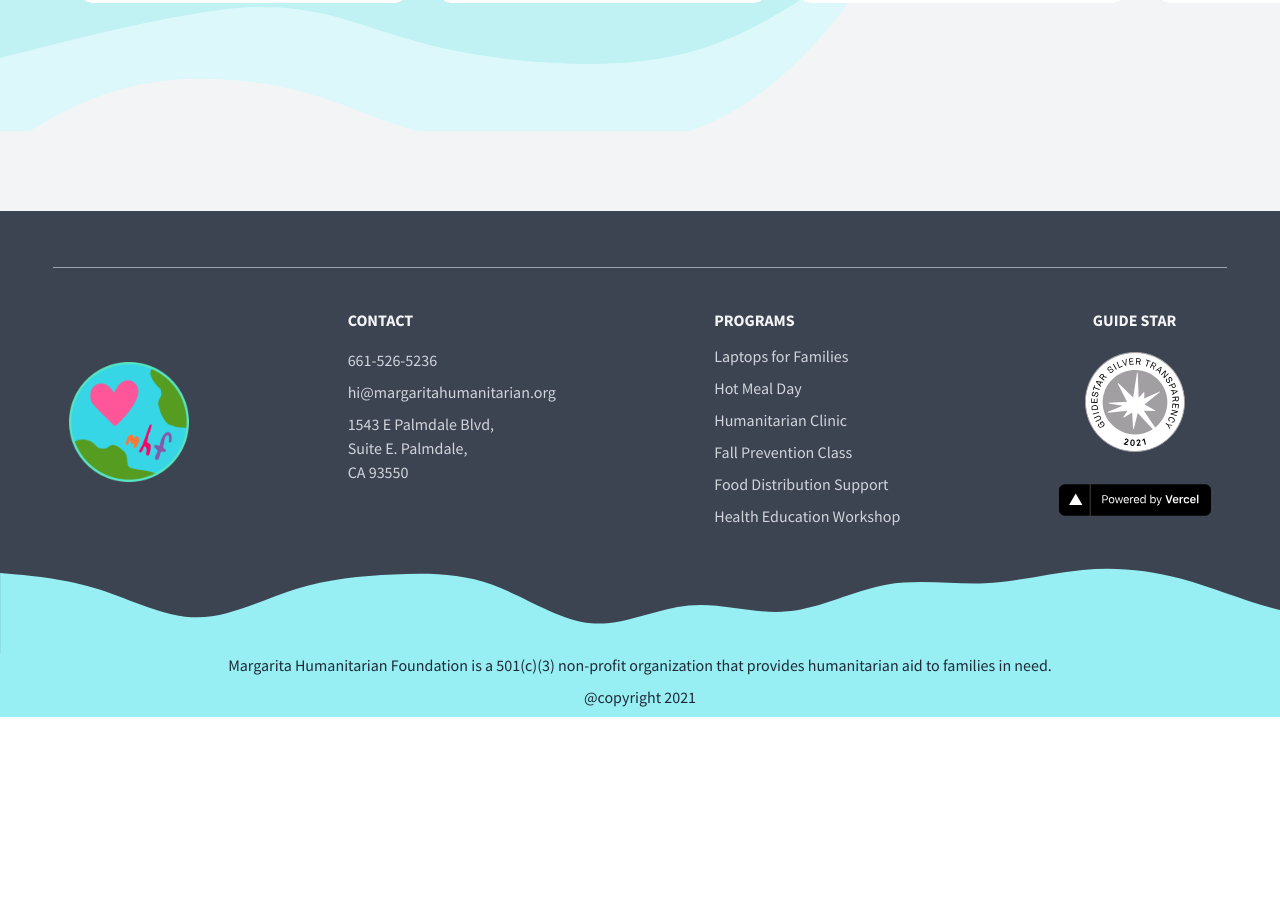
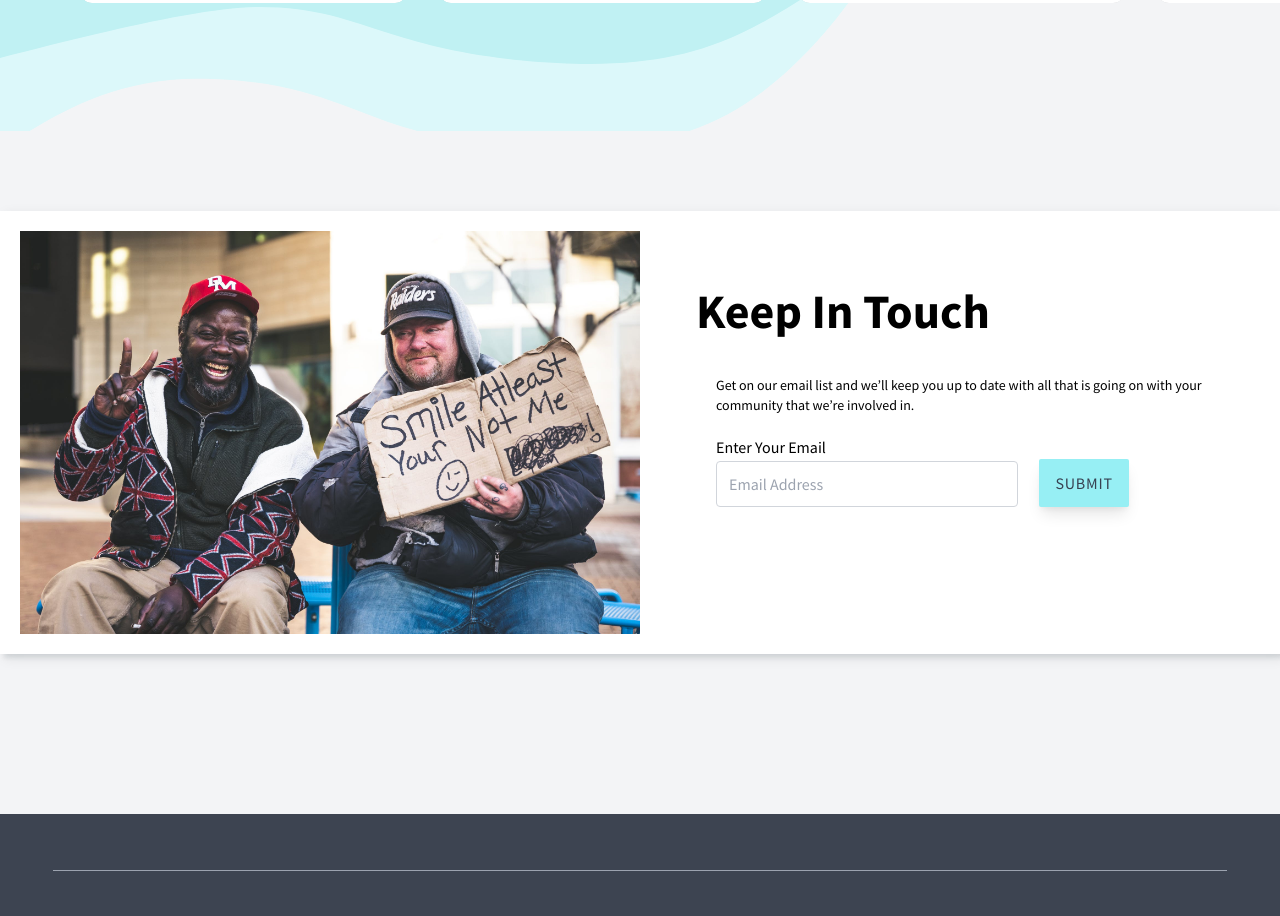
Before and after one commit to margaritahumanitarian/helpafamily, a Next.js app: page / in a window 1280 px wide. Shown: the part 2000-2916 px from the top of the page. Before the commit the page ends 2717 px from the top, so only its background shows below. Built offline with nearby package versions, Linux system fonts and the light colour scheme.

Commit message:
add keep in touch section

```diff
--- a/components/CardsLayout.js
+++ b/components/CardsLayout.js
@@ -1,6 +1,6 @@
 import { AiOutlineLeft, AiOutlineRight } from 'react-icons/ai';
 import React, { useRef } from 'react';
-import SVGCardBackground from './SVGCardBackground';
+import { SVGCardBackground } from './SVGCardBackground';
 import { usePosition } from 'hooks/usePosition';
 
 export default function CardsLayout({ children, description }) {
--- /dev/null
+++ b/components/KeepInTouchSection.js
@@ -0,0 +1,84 @@
+// import { CardAction } from './Card';
+import Image from 'next/image';
+import React from 'react';
+import { SVGPlane } from './SVGCardBackground';
+import { useContextTheme } from 'components/ThemeContext';
+function KeepInTouchSection() {
+  const { cardsBackgroundColor } = useContextTheme();
+  const [input, setInput] = React.useState('');
+
+  const handleSubmit = (e) => {
+    e.preventDefault();
+    console.log('submitting');
+    setInput('');
+  };
+  return (
+    <div className="flex justify-center items-center py-0 pt-20 lg:py-20">
+      <div className={`w-lg lg:p-5 section-box ${cardsBackgroundColor}`}>
+        <div className="grid sm:grid-cols-1 md:grid-cols-2">
+          <Image
+            alt={'Hot Meal Day'}
+            height="260"
+            layout="responsive"
+            objectFit="cover"
+            src={'/images/keepInTouch.jpeg'}
+            width="400"
+          />
+          <SVGPlane className="fixed" />
+          <div className="space-y-3 p-14 lg:pr-10 md:text-left">
+            <h2 className="text-3xl md:text-5xl md:text-left pb-7 font-bold">
+              {'Keep In Touch'}
+            </h2>
+            <div className="z-10 md:pl-5">
+              <p className="text-sm">
+                {
+                  'Get on our email list and we’ll keep you up to date with all that is going on with your community that we’re involved in.'
+                }
+              </p>
+              <p className="pt-5">{'Enter Your Email'}</p>
+              <form className="lg:flex md:items-end" onSubmit={handleSubmit}>
+                <input
+                  className=" appearance-none border border-gray-300 rounded h-full py-3 mb-2 lg:mb-0 mr-0 lg:mr-4 w-full lg:w-3/5 px-3 text-gray-700 leading-tight focus:outline-none focus:shadow-outline"
+                  onChange={(e) => setInput(e.target.value)}
+                  placeholder="Email Address"
+                  type="email"
+                  value={input}
+                />
+                <button
+                  aria-label="donate-btn"
+                  className="btn btn-accent rounded-sm mt-5  btn-size"
+                  type="submit"
+                >
+                  {'Submit'}
+                </button>
+              </form>
+            </div>
+          </div>
+        </div>
+      </div>
+      <style jsx>{`
+        .btn-size {
+          display: flex;
+          margin: 0 5px;
+          overflow-wrap: break-word;
+          word-wrap: break-word;
+          hyphens: auto;
+          white-space: nowrap;
+        }
+        .plane {
+          z-index: -1;
+        }
+        @media (min-width: 768px) {
+          .section-box {
+            max-width: 1280px;
+            box-shadow: rgba(14, 30, 37, 0.082) 4px 4px 4px 0px,
+              rgba(14, 30, 37, 0.096) 4px 4px 12px 0px;
+            /* border-radius: var(--rounded-box, 1rem); */
+          }
+        }
+      `}</style>
+    </div>
+  );
+}
+
+export default KeepInTouchSection;
--- a/components/SVGCardBackground.js
+++ b/components/SVGCardBackground.js
@@ -1,7 +1,7 @@
 import * as React from 'react';
 import { useContextTheme } from './ThemeContext';
 
-function SVGCardBackground() {
+export function SVGCardBackground() {
   const { theme } = useContextTheme();
   return (
     <svg
@@ -36,4 +36,17 @@ function SVGCardBackground() {
   );
 }
 
-export default SVGCardBackground;
+export const SVGPlane = (props) => (
+  <svg
+    fill="none"
+    height={154}
+    width={203}
+    xmlns="http://www.w3.org/2000/svg"
+    {...props}
+  >
+    <path
+      d="M174.453 1.955 9.515 74.112c-13.639 5.986-12.33 21.296 2.26 25.838l45.318 14.226v25.386c0 13.957 23.472 19.702 34.336 8.603l17.366-17.776 44.367 13.896a24.65 24.65 0 0 0 7.255 1.082c3.251 0 6.463-.631 9.357-1.864 5.075-2.166 8.564-6.016 9.476-10.377l23.551-116.463c2.419-12.061-14.63-20.694-28.348-14.708ZM76.125 139.562v-19.43l14.51 4.542-14.51 14.888Zm84.292-8.632-60.98-19.1 55.588-60.848c4.242-4.662-3.767-10.076-9.397-6.376L61.772 100.04 19.03 86.625l164.937-72.188-23.551 116.493Z"
+      fill="#D9FDFF"
+    />
+  </svg>
+);
--- a/pages/index.js
+++ b/pages/index.js
@@ -4,6 +4,7 @@ import cards from '../data/homeCardsData.json';
 import Card from '../components/Card';
 import CardsLayout from '../components/CardsLayout';
 import HotMealDaySection from '../components/HotMealDaySection';
+import KeepInTouchSection from '@components/KeepInTouchSection';
 import PrimaryLayout from '../components/PrimaryLayout';
 import heroImages from 'constants/heroImages';
 
@@ -26,6 +27,7 @@ export default function Home({ image }) {
           <Card key={cardData.key} {...cardData} />
         ))}
       </CardsLayout>
+      <KeepInTouchSection />
     </PrimaryLayout>
   );
 }
```
Also changed, not shown: public/images/keepInTouch.jpeg (renamed from public/images/pexels-photo-4012672.jpeg).
